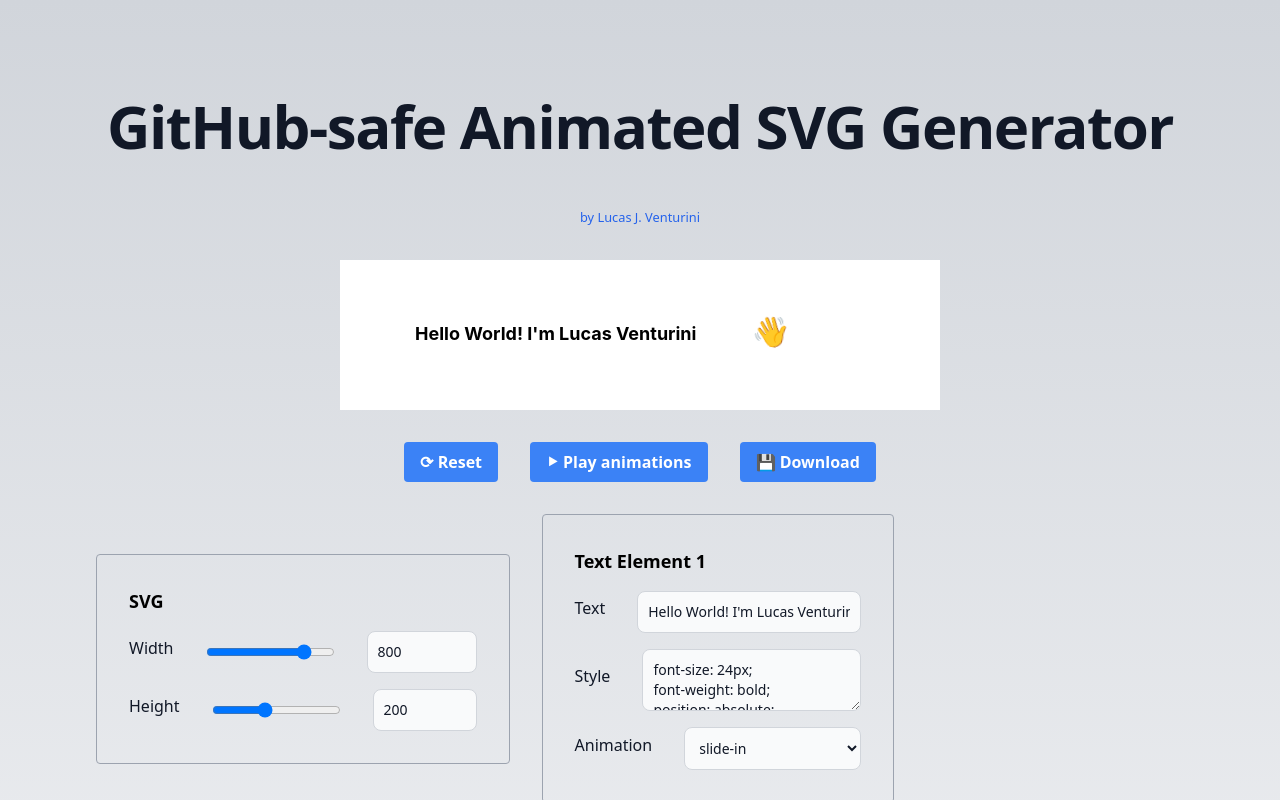
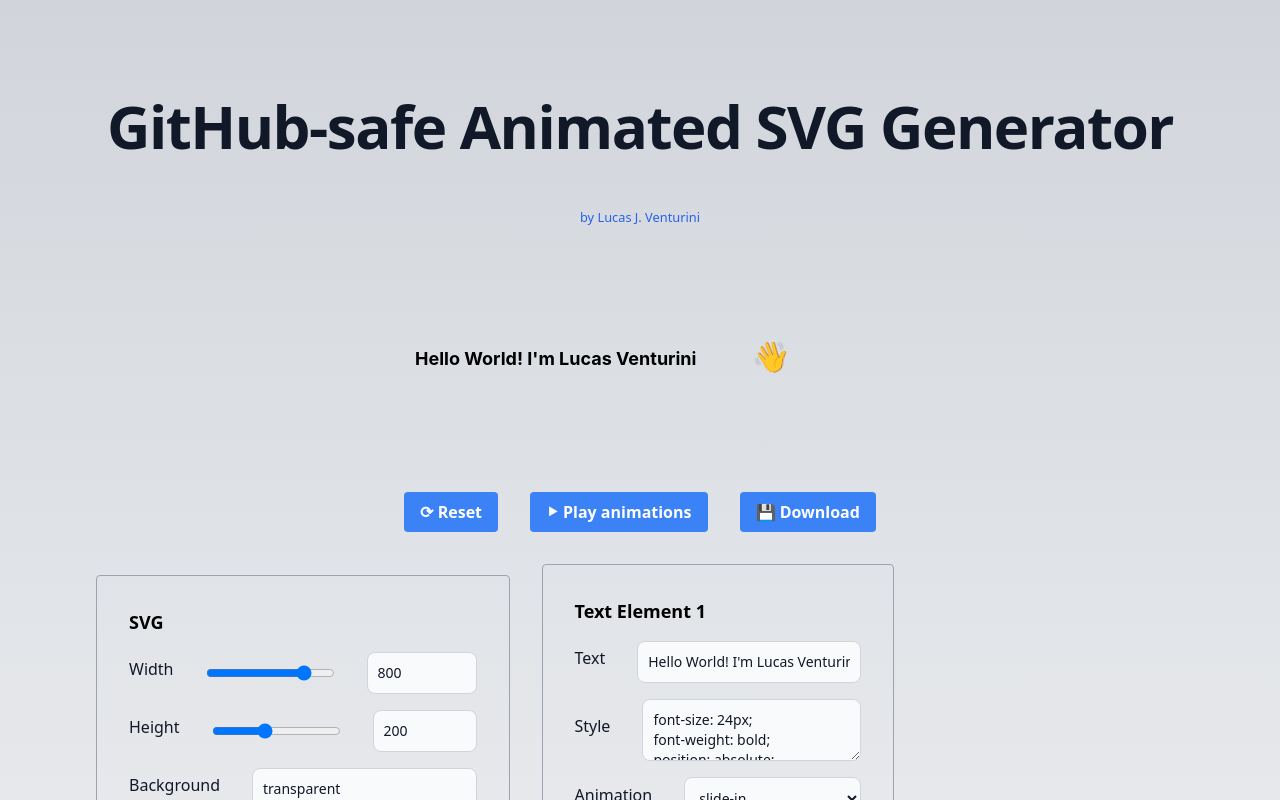
Before and after one commit to difuoan/git-banner-generator, a Next.js app: page / in a window 1280 px wide. Shown: the top 800 px of the page. Built offline with nearby package versions, Linux system fonts and the light colour scheme.

Commit message:
added background color to svg

```diff
--- a/src/components/svg.tsx
+++ b/src/components/svg.tsx
@@ -5,8 +5,9 @@ import { JSX, SVGProps, useEffect, useState } from "react";
 const SVGComponent = (
   props: Partial<JSX.IntrinsicAttributes & SVGProps<SVGSVGElement>> & {
     elements: SvgElement[];
-    svgheight: number;
-    svgwidth: number;
+    height: number;
+    width: number;
+    background: string;
   }
 ) => {
   const [isClient, setIsClient] = useState(false);
@@ -22,7 +23,7 @@ const SVGComponent = (
     <svg
       id="generated-banner"
       fill="none"
-      viewBox={"0 0 " + props.svgwidth + " " + props.svgheight}
+      viewBox={"0 0 " + props.width + " " + props.height}
       xmlns="http://www.w3.org/2000/svg"
       preserveAspectRatio="xMidYMid meet"
       style={{ maxWidth: "100%", maxHeight: "auto" }}
@@ -88,9 +89,11 @@ const SVGComponent = (
             .container {
               width: 100%;
               height: ` +
-              props.svgheight +
+              props.height +
               `px;
-              background: white;
+              background: ` +
+              props.background +
+              `;
               max-width: 100%;
               max-height: 100%;
 
--- a/src/pages/index.tsx
+++ b/src/pages/index.tsx
@@ -5,6 +5,7 @@ import { SvgElement } from "@/types/svgElement";
 import NumberInput from "@/components/numberInput";
 import Button from "@/components/button";
 import { mapSettingsElement } from "@/utils/mapSettingsElement";
+import StringInput from "@/components/stringInput";
 
 export default function Home() {
   const initialState: SvgElement[] = [
@@ -23,8 +24,10 @@ export default function Home() {
   ];
   const initialWidth = 800;
   const initialHeight = 200;
+  const initialBackground = "transparent";
   const [displaySvg, setDisplaySvg] = useState(true);
   const [svgWidth, setSvgWidth] = useState(initialWidth);
+  const [svgBackground, setSvgBackground] = useState(initialBackground);
   const [svgHeight, setSvgHeight] = useState(initialHeight);
   const [elements, setElements] = useState<SvgElement[]>([...initialState]);
   const playAnimations = () => {
@@ -38,6 +41,7 @@ export default function Home() {
     setElements([...initialState]);
     setSvgWidth(initialWidth);
     setSvgHeight(initialHeight);
+    setSvgBackground(initialBackground);
   };
   const onElementChange = (element: SvgElement) => {
     const elementIndex = elements.findIndex(
@@ -72,8 +76,9 @@ export default function Home() {
         <div style={{ maxWidth: "600px", minWidth: "50%", width: "100%" }}>
           <SVGComponent
             elements={elements}
-            svgwidth={svgWidth}
-            svgheight={svgHeight}
+            width={svgWidth}
+            height={svgHeight}
+            background={svgBackground}
           />
         </div>
         <div className={"flex flex-row gap-8"}>
@@ -98,6 +103,11 @@ export default function Home() {
               min={1}
               max={500}
             />
+            <StringInput
+              label="Background"
+              value={svgBackground}
+              onChange={(val: string) => setSvgBackground(val)}
+            />
           </div>
           {settings}
         </div>
```
